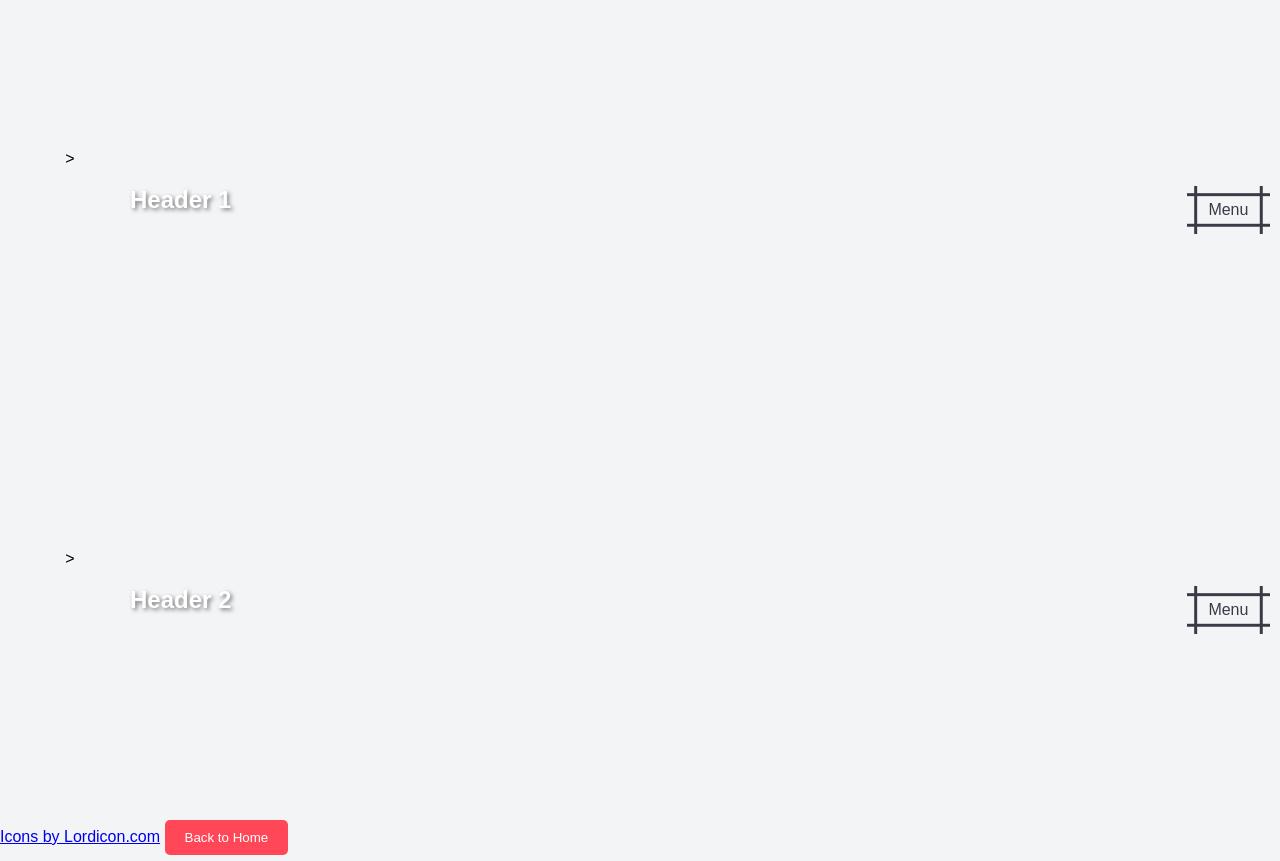
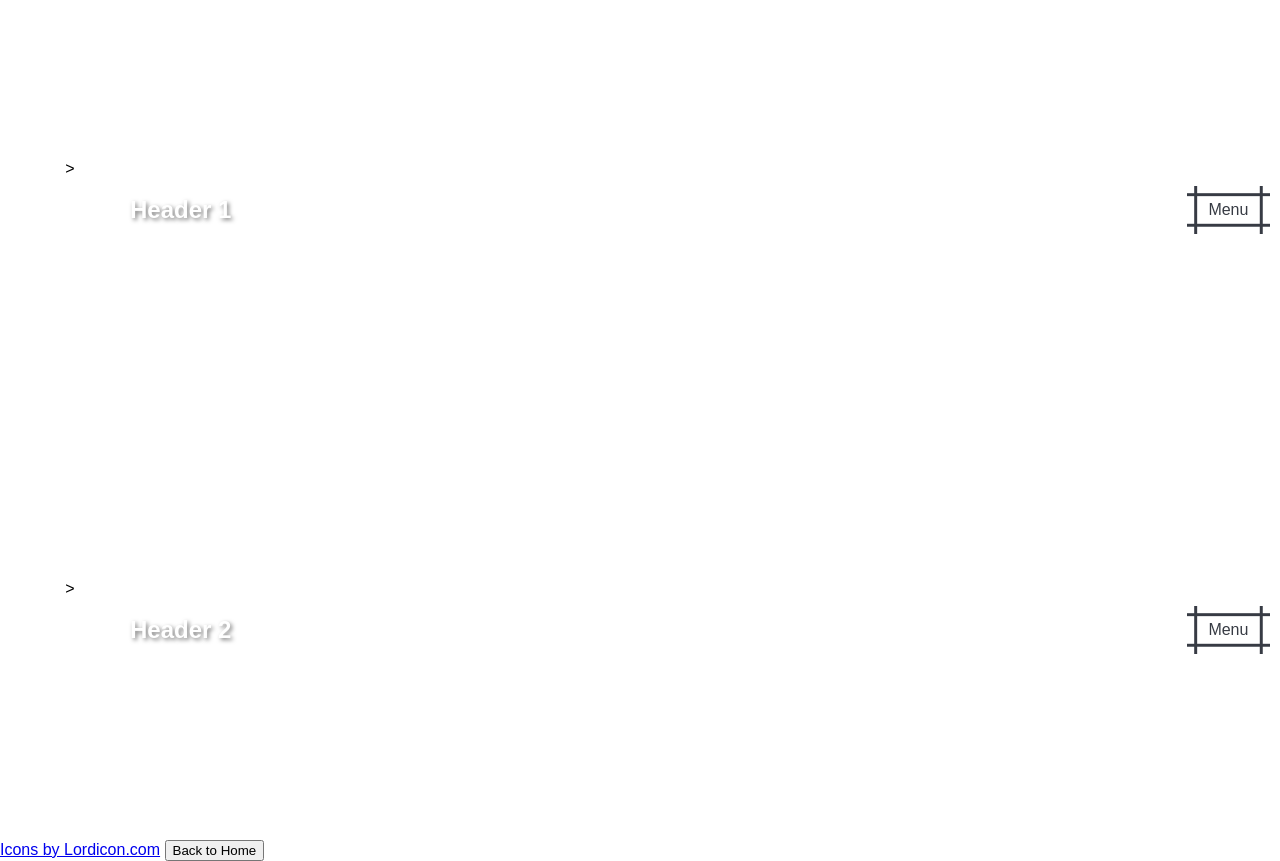
Before and after one commit to xedders/WD-SEATWORK-3-, a plain HTML site: page header-gallery/index.html in a window 1280 px wide. Drawn offline with Linux system fonts and the light colour scheme; files that its build step writes are made by us from their sources; some icons are missing.

Commit message:
test40-2

```diff
--- a/header-gallery/index.html
+++ b/header-gallery/index.html
@@ -4,7 +4,7 @@
     <meta charset="UTF-8">
     <meta name="viewport" content="width=device-width, initial-scale=1.0">
     <title>Header Gallery</title>
-    <link rel="stylesheet" href="../styles/style.css">
+    <link rel="stylesheet" href="..style.css">
     <!-- Include Lordicon script -->
     <script src="https://cdn.lordicon.com/lordicon.js"></script>
     <style>
```
